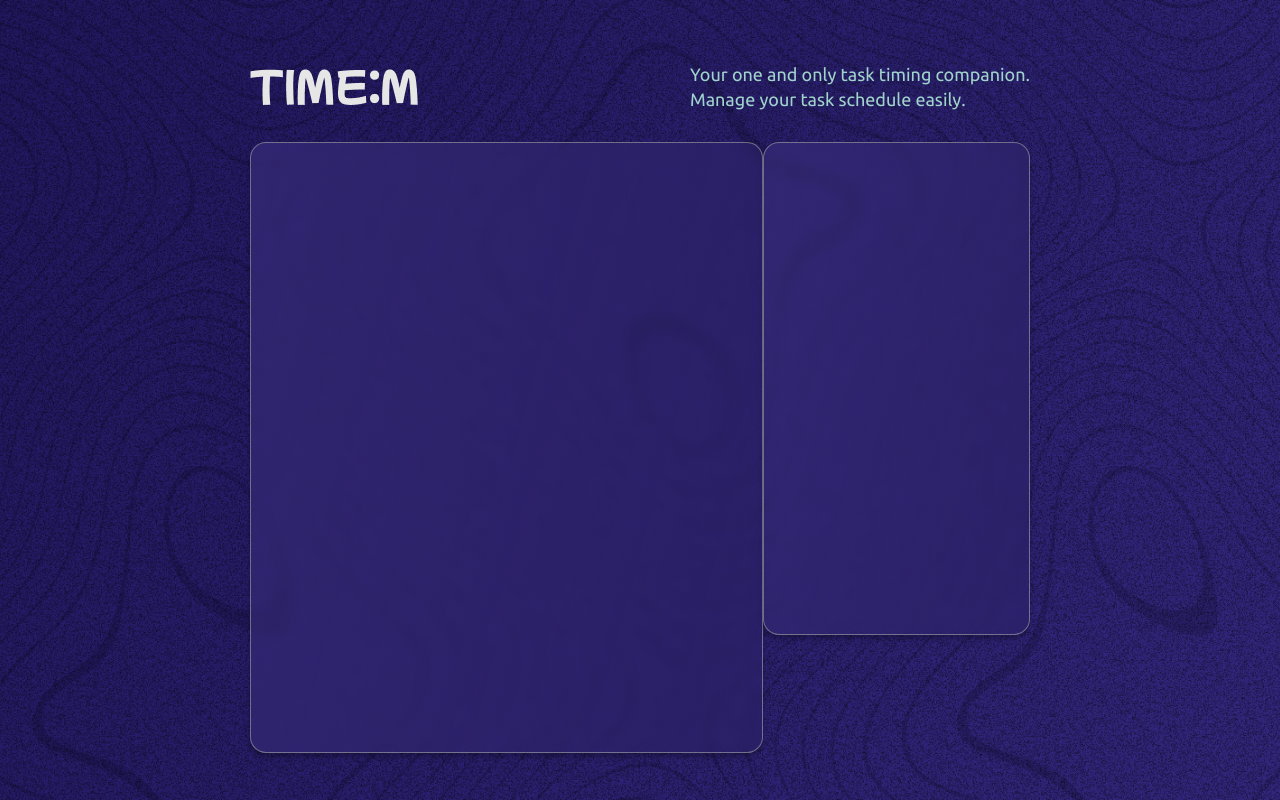
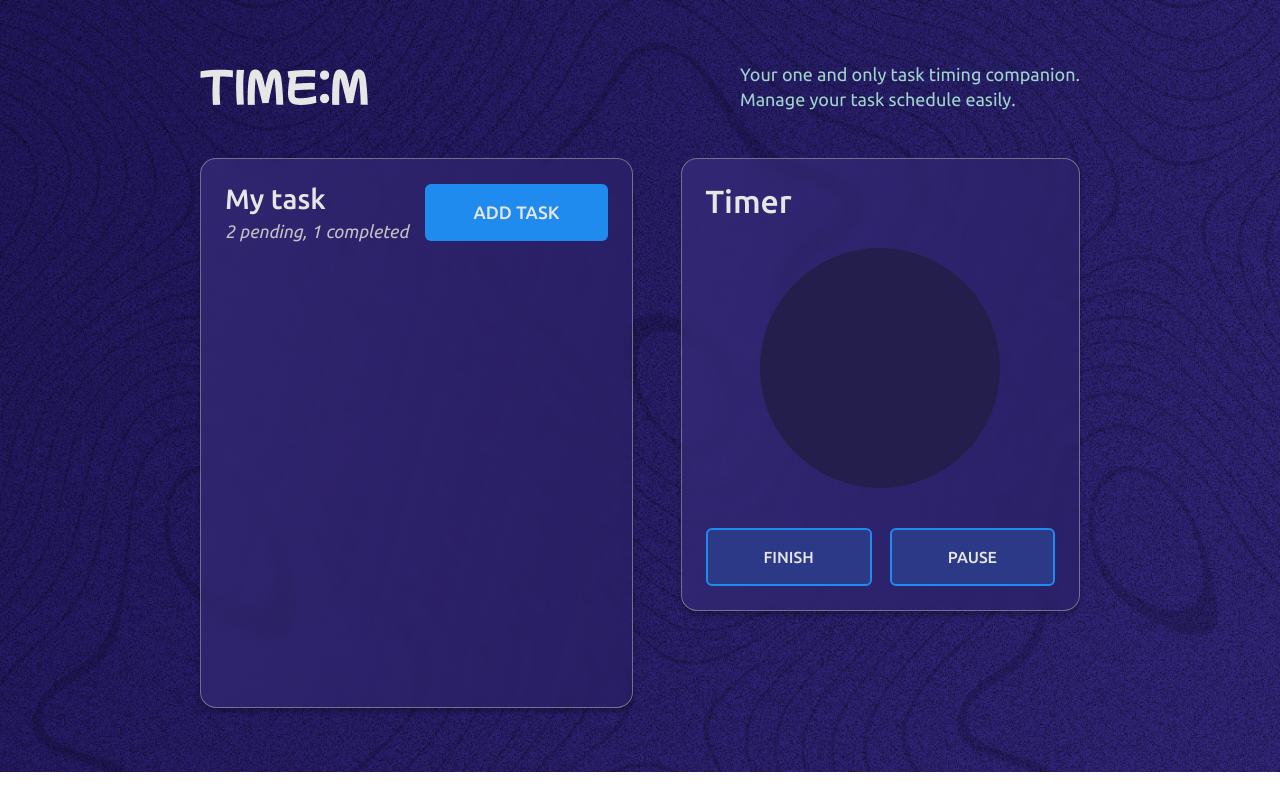
Before and after one commit to ranjit-shrestha1999/timem, a React (Vite) app: page / in a window 1280 px wide. Built offline with nearby package versions, Linux system fonts and the light colour scheme.

Commit message:
modal added

```diff
--- a/src/App.css
+++ b/src/App.css
@@ -1,14 +1,14 @@
 .main {
   display: flex;
   flex-direction: column;
-  align-items: center;
-  justify-content: center;
-  padding: 64px 250px 0px 250px;
-  gap: 2rem;
+  padding: 64px 200px 64px 200px;
+  gap: 3rem;
 }
 
 .second {
   width: 100%;
   display: flex;
   justify-content: space-between;
+  align-items: flex-start;
+  gap: 3rem;
 }
--- a/src/App.tsx
+++ b/src/App.tsx
@@ -1,18 +1,12 @@
-import noise from "./assets/images/noise.png";
-import lines from "./assets/images/lines.png";
 import "./App.css";
+
 import Heading from "./assets/components/Heading";
 import Todo from "./assets/components/Todo";
 import Timer from "./assets/components/Timer";
 
 const App = () => {
   return (
-    <div
-      className="app"
-      style={{
-        background: `url(${noise}),url(${lines}), linear-gradient(120deg, #211860 0%, #33277E 100%)`,
-      }}
-    >
+    <div className="app">
       <div className="main">
         <Heading />
         <div className="second">
--- a/src/assets/components/Heading.tsx
+++ b/src/assets/components/Heading.tsx
@@ -1,4 +1,5 @@
 import logo from "../images/Time_m.png";
+
 import "../styles/Heading.css";
 const Heading = () => {
   return (
--- /dev/null
+++ b/src/assets/components/Modal.tsx
@@ -0,0 +1,55 @@
+import { useState } from "react";
+import "../styles/Modal.css";
+
+const Modal = ({ onClose }) => {
+  const [input1, setInput1] = useState("");
+  const [input2, setInput2] = useState("");
+  //   const [input3, setInput3] = useState("");
+  //   const [input4, setInput4] = useState("");
+
+  const handleSave = () => {
+    // Handle save functionality here
+    console.log("Inputs:", input1, input2);
+  };
+
+  return (
+    <div className="modal">
+      <div className="modal-content">
+        <span className="close" onClick={onClose}>
+          &times;
+        </span>
+        <h2>Modal Title</h2>
+        <input
+          type="text"
+          value={input1}
+          onChange={(e) => setInput1(e.target.value)}
+          placeholder="Task heading"
+        />
+        <input
+          type="text"
+          value={input2}
+          onChange={(e) => setInput2(e.target.value)}
+          placeholder="Task detail"
+        />
+        {/* <input
+          type="text"
+          value={input3}
+          onChange={(e) => setInput3(e.target.value)}
+          placeholder="Input 3"
+        />
+        <input
+          type="text"
+          value={input4}
+          onChange={(e) => setInput4(e.target.value)}
+          placeholder="Input 4"
+        /> */}
+        <div>
+          <button onClick={handleSave}>Save</button>
+          <button onClick={onClose}>Close</button>
+        </div>
+      </div>
+    </div>
+  );
+};
+
+export default Modal;
--- a/src/assets/components/Timer.tsx
+++ b/src/assets/components/Timer.tsx
@@ -1,6 +1,17 @@
 import "../styles/Timer.css";
 const Timer = () => {
-  return <div className="container1" />;
+  return (
+    <div className="container1">
+      <h1>Timer</h1>
+      <div className="content">
+        <div className="circle"></div>
+        <div className="buttoncontainer">
+          <button>FINISH</button>
+          <button>PAUSE</button>
+        </div>
+      </div>
+    </div>
+  );
 };
 
 export default Timer;
--- a/src/assets/components/Todo.tsx
+++ b/src/assets/components/Todo.tsx
@@ -1,6 +1,26 @@
 import "../styles/Todo.css";
+import { useState } from "react";
+import Modal from "./modal";
+const Todo = () => {
+  const [modalVisible, setModalVisible] = useState(false);
+  const openModal = () => {
+    setModalVisible(true);
+  };
 
-const Todo = () => {
-  return <div className="container"></div>;
+  const closeModal = () => {
+    setModalVisible(false);
+  };
+  return (
+    <div className="container">
+      <div className="head-main">
+        <div className="warper">
+          <h1>My task</h1>
+          <p>2 pending, 1 completed</p>
+        </div>
+        <button onClick={openModal}>ADD TASK</button>
+        {modalVisible && <Modal onClose={closeModal} />}
+      </div>
+    </div>
+  );
 };
 export default Todo;
--- /dev/null
+++ b/src/assets/styles/Modal.css
@@ -0,0 +1,34 @@
+/* Modal.css */
+.modal {
+  display: none; /* Hidden by default */
+  position: fixed; /* Stay in place */
+  z-index: 1; /* Sit on top */
+  left: 0;
+  top: 0;
+  width: 100%; /* Full width */
+  height: 100%; /* Full height */
+  overflow: auto; /* Enable scroll if needed */
+  background-color: rgba(0, 0, 0, 0.4); /* Black w/ opacity */
+}
+
+.modal-content {
+  background-color: #fefefe;
+  margin: 15% auto; /* 15% from the top and centered */
+  padding: 20px;
+  border: 1px solid #888;
+  width: 80%; /* Could be more or less, depending on screen size */
+}
+
+.close {
+  color: #aaa;
+  float: right;
+  font-size: 28px;
+  font-weight: bold;
+}
+
+.close:hover,
+.close:focus {
+  color: black;
+  text-decoration: none;
+  cursor: pointer;
+}
--- a/src/assets/styles/Timer.css
+++ b/src/assets/styles/Timer.css
@@ -1,6 +1,4 @@
 .container1 {
-  width: 400px;
-  height: 493px;
   background: linear-gradient(
     105deg,
     rgba(59.72, 47.96, 128.76, 0.6) 0%,
@@ -10,4 +8,44 @@
   border-radius: 16px;
   border: 1px solid rgba(165, 163, 163, 0.6);
   backdrop-filter: blur(6px);
+  padding: 24px;
+  display: flex;
+  flex-direction: column;
+  gap: 28px;
 }
+.container1 h1 {
+  color: #e6e6e6;
+  font-size: 32px;
+  font-weight: 500;
+}
+.circle {
+  background-color: #231e4c;
+  border: none;
+  border-radius: 360px;
+  height: 240px;
+  width: 240px;
+}
+.content {
+  display: flex;
+  flex-direction: column;
+
+  align-items: center;
+  gap: 40px;
+}
+.buttoncontainer {
+  display: flex;
+  justify-content: space-between;
+  gap: 18px;
+}
+.buttoncontainer button {
+  padding: 18px 56px;
+  border: 2px solid #208bee;
+  background-color: #2b3987;
+  color: #e6e6e6;
+  border-radius: 6px;
+  font-size: 16px;
+  font-weight: 500;
+}
+.buttoncontainer button:hover {
+  box-shadow: 0px 3px 16px rgba(32, 139, 238, 0.3);
+}
--- a/src/assets/styles/Todo.css
+++ b/src/assets/styles/Todo.css
@@ -1,6 +1,6 @@
 .container {
-  width: 769px;
-  height: 611px;
+  width: 855px;
+  height: 550px;
   background: linear-gradient(
     105deg,
     rgba(59.72, 47.96, 128.76, 0.6) 0%,
@@ -10,4 +10,39 @@
   border-radius: 16px;
   border: 1px solid rgba(165, 163, 163, 0.6);
   backdrop-filter: blur(6px);
+  padding: 24px;
 }
+.head-main {
+  display: flex;
+  justify-content: space-between;
+  align-items: center;
+}
+.warper {
+  display: flex;
+  gap: 6px;
+  flex-direction: column;
+}
+.warper h1 {
+  font-size: 28px;
+  font-weight: 500;
+  color: #e6e6e6;
+}
+.warper p {
+  font-size: 18px;
+  font-style: italic;
+  font-weight: 400;
+  color: #c3c1c1;
+}
+.head-main button {
+  font-size: 18px;
+  font-weight: 500;
+  padding: 18px 48px;
+  border-radius: 6px;
+  background-color: #208bee;
+  color: #e6e6e6;
+  border: none;
+  box-shadow: none;
+}
+.head-main button:hover {
+  box-shadow: 0px 2px 16px rgba(32, 139, 238, 0.5);
+}
--- a/src/index.css
+++ b/src/index.css
@@ -7,11 +7,11 @@
 }
 
 .app {
-  background-repeat: no-repeat !important;
-  background-attachment: fixed !important;
-  background-position: center !important;
-  background-size: cover !important;
-  height: 100vh;
+  background: url("./assets/images/noise.png"), url("./assets/images/lines.png"),
+    linear-gradient(120deg, #211860 0%, #33277e 100%);
+  background-attachment: fixed;
+  background-position: center;
+  background-size: cover;
   display: flex;
   flex-direction: column;
 }
```
